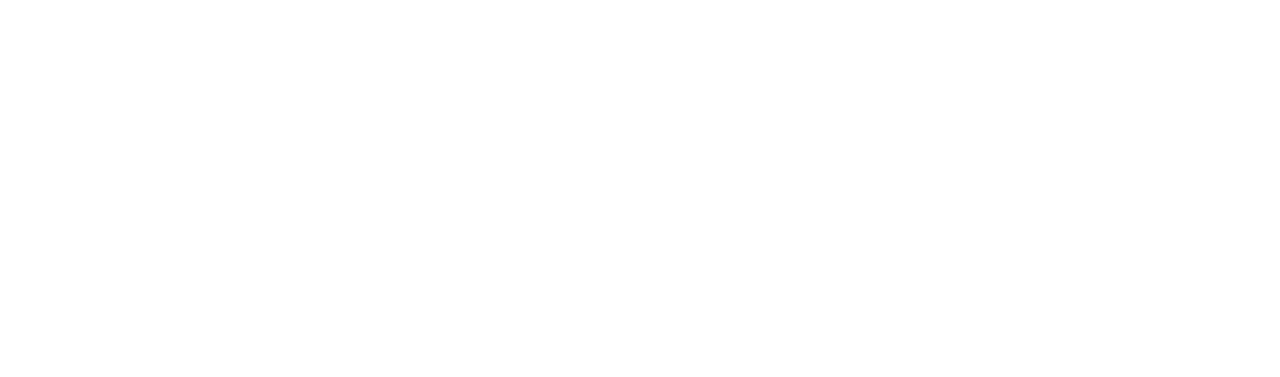
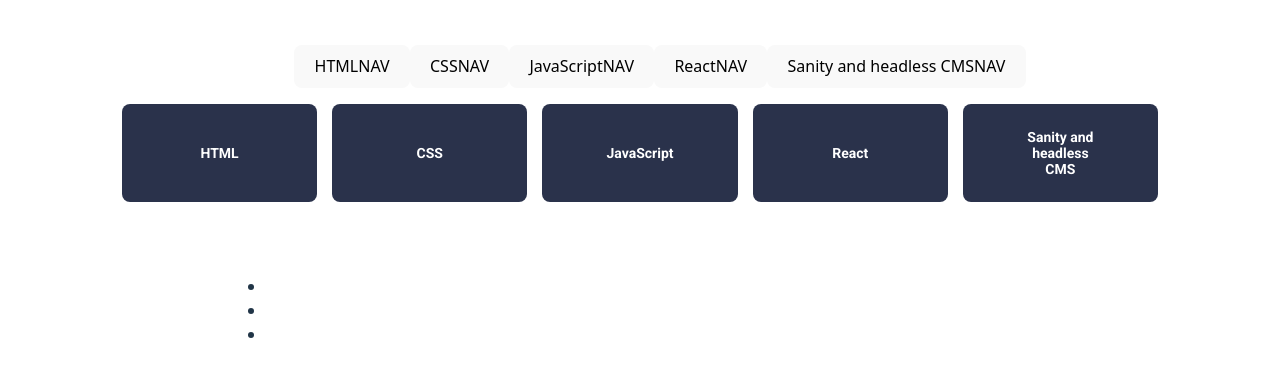
Before and after one commit to AFKJonas/uin25ak2_resourceapp_brukernavn, a React (Vite) app in the folder uin25ak2_resourceapp_brukernavn/: page / in a window 1280 px wide. Shown: the part 243-620 px from the top of the page. Built offline with nearby package versions, Linux system fonts and the light colour scheme.

Commit message:
Endelig tegn til liv
La til en fil som skal slettes senere, +en haug med annet tull

```diff
--- a/uin25ak2_resourceapp_brukernavn/package.json
+++ b/uin25ak2_resourceapp_brukernavn/package.json
@@ -11,7 +11,8 @@
   },
   "dependencies": {
     "react": "^19.0.0",
-    "react-dom": "^19.0.0"
+    "react-dom": "^19.0.0",
+    "react-router-dom": "^7.2.0"
   },
   "devDependencies": {
     "@eslint/js": "^9.21.0",
--- a/uin25ak2_resourceapp_brukernavn/src/App.jsx
+++ b/uin25ak2_resourceapp_brukernavn/src/App.jsx
@@ -1,17 +1,23 @@
+import React from 'react'
+import { Routes, Route } from 'react-router-dom'
 import { useState } from 'react'
-import reactLogo from './assets/react.svg'
-import viteLogo from '/vite.svg'
+import  Layout from './components/Layout'
+import Nav from './components/Nav'
+import PageTitle from './components/PageTitle'
+import { resources } from './resources/ressurser.js'
 import './App.css'
 import './style/style.scss'
 
 
 function App() {
-  const [count, setCount] = useState(0)
-
   return (
     <>
-
-
+    <Nav resources={resources} />
+    <Layout>
+      <Routes>
+        <Route path="/" element={<Nav />} />
+      </Routes>
+    </Layout>
     </>
   )
 }
--- a/uin25ak2_resourceapp_brukernavn/src/components/Layout.jsx
+++ b/uin25ak2_resourceapp_brukernavn/src/components/Layout.jsx
@@ -1,14 +1,36 @@
+import React from 'react';
+import { resources } from '../resources/ressurser.js';
 export default function Layout() {
     return (
-        <div>
-            <header>
-                <h1>Min app</h1>
-            </header>
-            <main>
-            </main>
-            <footer>
-                <p>&copy; 2021</p>
-            </footer>
-        </div>
+        <>
+<header>
+
+    <nav>
+        <button onClick="showInfoKort('HTML')">HTML</button>
+        <button onClick="showInfoKort('CSS')">CSS</button>
+        <button onClick="showInfoKort('JavaScript')">JavaScript</button>
+        <button onClick="showInfoKort('React')">React</button>
+        <button onClick="showInfoKort('Sanity and headless CMS')">Sanity and headless CMS</button>
+    </nav>
+
+</header>
+
+<main>
+    <article>
+        <h2>{}</h2>
+        <p>{}</p>
+        <nav>
+            <ul>
+                <li><a href={resources.url}>{resources.url}</a></li>
+                <li><a href={resources.url}>{resources.url}</a></li>
+                <li><a href={resources.url}>{resources.url}</a></li>
+            </ul>
+        </nav>
+    </article>
+</main>
+
+<footer></footer>
+</>
+
     );
 }
--- a/uin25ak2_resourceapp_brukernavn/src/components/Nav.jsx
+++ b/uin25ak2_resourceapp_brukernavn/src/components/Nav.jsx
@@ -0,0 +1,18 @@
+import React from 'react';
+export default function Nav({ resources }) {
+    return (
+            <nav>
+                <ul>
+
+                        <button onClick="showInfoKort('HTML')">HTMLNAV</button>
+                        <button onClick="showInfoKort('CSS')">CSSNAV</button>
+                        <button onClick="showInfoKort('JavaScript')">JavaScriptNAV</button>
+                        <button onClick="showInfoKort('React')">ReactNAV</button>
+                        <button onClick="showInfoKort('Sanity and headless CMS')">Sanity and headless CMSNAV</button>
+
+                </ul>
+            </nav>
+    );
+
+
+}
--- a/uin25ak2_resourceapp_brukernavn/src/components/PageTitle.jsx
+++ b/uin25ak2_resourceapp_brukernavn/src/components/PageTitle.jsx
@@ -0,0 +1,6 @@
+import React from 'react';
+import '../resources/ressurser.js';
+
+export default function PageTitle(){
+
+}
--- a/uin25ak2_resourceapp_brukernavn/src/components/Resources.jsx
+++ b/uin25ak2_resourceapp_brukernavn/src/components/Resources.jsx
@@ -0,0 +1,5 @@
+import React from 'react';
+import { Nav } from './Nav';
+export default function resources() {
+
+}
--- a/uin25ak2_resourceapp_brukernavn/src/script/ressurser.js
+++ b/uin25ak2_resourceapp_brukernavn/src/resources/ressurser.js
@@ -1,4 +1,4 @@
-const resources = [
+export const resources = [
   {
     title: "W3Schools",
     url: "https://www.w3schools.com/html/",
```
Also changed, not shown: uin25ak2_resourceapp_brukernavn/src/resources/SlettSenere.js (added, +65 -0 lines), 1 other file (tests, documents, lock files or other folders).
